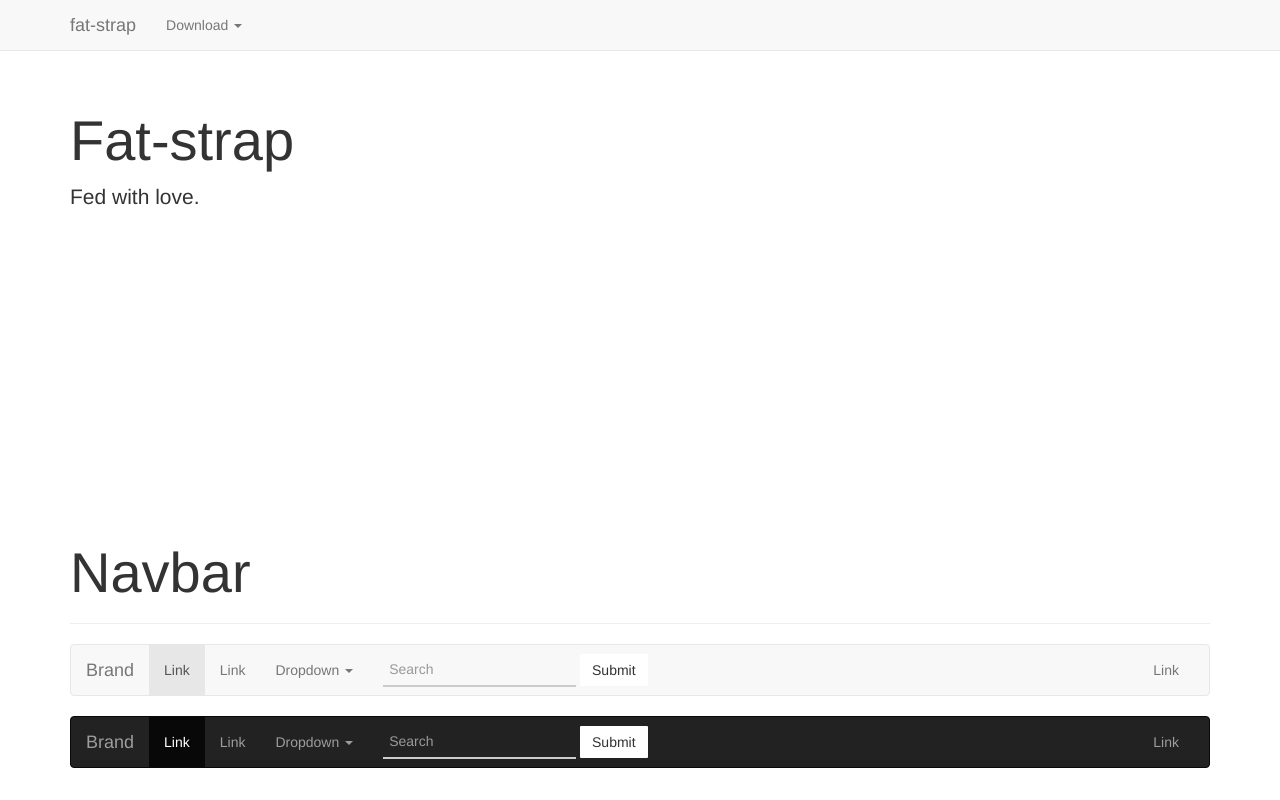
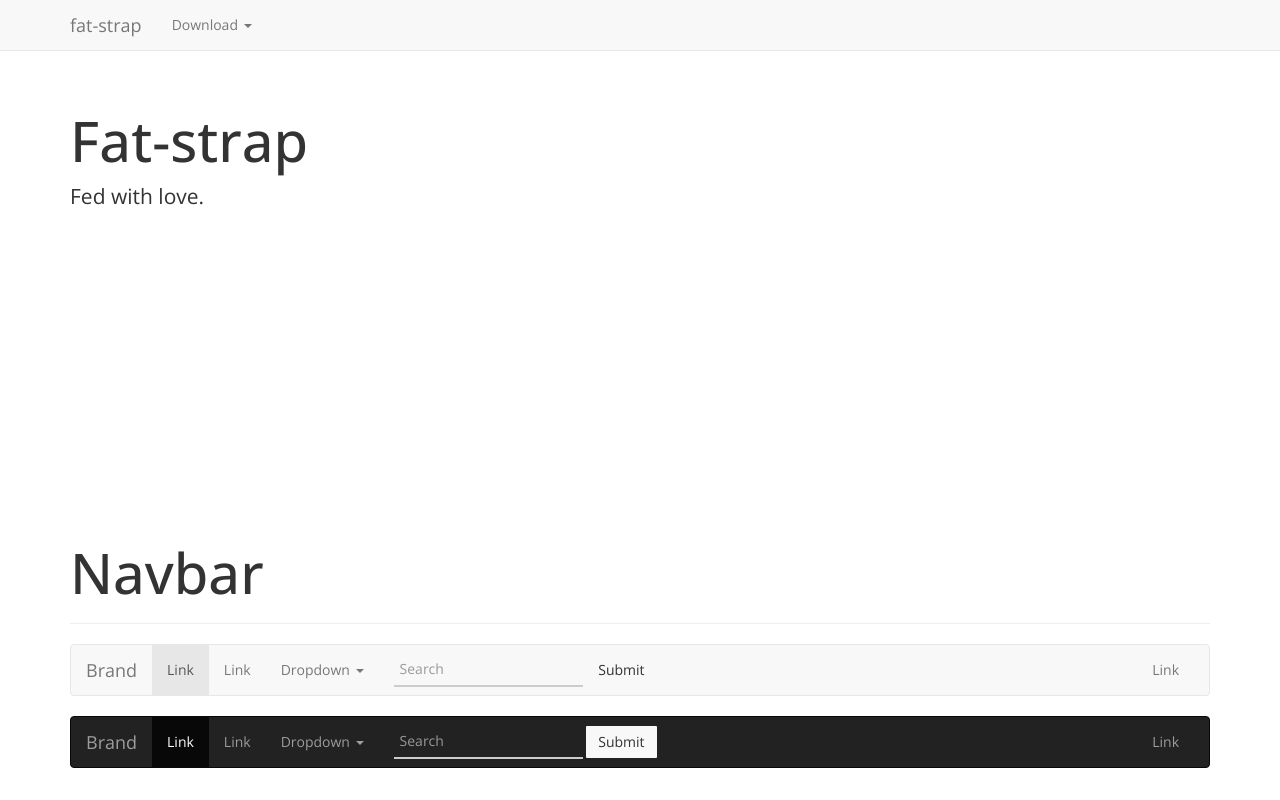
Before and after one commit to kmhigashioka/fat-strap, a plain HTML site: page index.html in a window 1280 px wide. Shown: the top 800 px of the page. Drawn offline with nearby package versions, Linux system fonts and the light colour scheme.

Commit message:
Open Sans font added + Color adjustment for primary, success, info, warning, danger
Open Sans font added + Color adjustment for primary, success, info,
warning, danger

```diff
--- a/bootstrap/less/bootstrap.less
+++ b/bootstrap/less/bootstrap.less
@@ -10,6 +10,9 @@
  * Copyright 2011-2015 Twitter, Inc.
  * Licensed under MIT (https://github.com/twbs/bootstrap/blob/master/LICENSE)
 */
+
+// Fonts
+@import url("https://fonts.googleapis.com/css?family=Open+Sans:300,400,500,700");
 
 // Core variables and mixins
 @import "variables.less";
--- a/bootstrap/less/variables.less
+++ b/bootstrap/less/variables.less
@@ -14,11 +14,11 @@
 @gray-light:             lighten(@gray-base, 46.7%); // #777
 @gray-lighter:           lighten(@gray-base, 93.5%); // #eee
 
-@brand-primary:         #161616;//darken(#428bca, 6.5%); // #337ab7
-@brand-success:         #1C6623;//#5cb85c;
-@brand-info:            #016FB9;//#5bc0de;
-@brand-warning:         #F3B61F;//#f0ad4e;
-@brand-danger:          #7B0D1E;//#d9534f;
+@brand-primary:         #222021; //#161616;//darken(#428bca, 6.5%); // #337ab7
+@brand-success:         #2081c5; //#1C6623;//#5cb85c;
+@brand-info:            #2d7533; //#016FB9;//#5bc0de;
+@brand-warning:         #f0e154; //#F3B61F;//#f0ad4e;
+@brand-danger:          #c1152f; //#7B0D1E;//#d9534f;
 
 
 //== Scaffolding
@@ -42,7 +42,7 @@
 //
 //## Font, line-height, and color for body text, headings, and more.
 
-@font-family-sans-serif:  "Helvetica Neue", Helvetica, Arial, sans-serif;
+@font-family-sans-serif:  "Open Sans", "Helvetica Neue", Helvetica, Arial, sans-serif; //"Helvetica Neue", Helvetica, Arial, sans-serif;
 @font-family-serif:       Georgia, "Times New Roman", Times, serif;
 //** Default monospace fonts for `<code>`, `<kbd>`, and `<pre>`.
 @font-family-monospace:   Menlo, Monaco, Consolas, "Courier New", monospace;
@@ -145,7 +145,7 @@
 @btn-font-weight:                normal;
 
 @btn-default-color:              #333;
-@btn-default-bg:                 #fff;
+@btn-default-bg:                 #F8F8F8; //#fff;
 @btn-default-border:             #ccc;
 
 @btn-primary-color:              #fff;
```
Also changed, not shown: index.html (+0 -1 lines), README.md, bootstrap.css, bootstrap.min.css.
